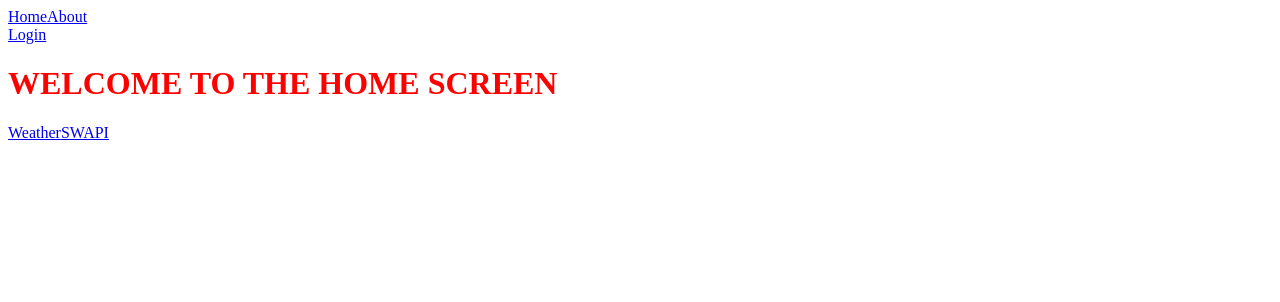
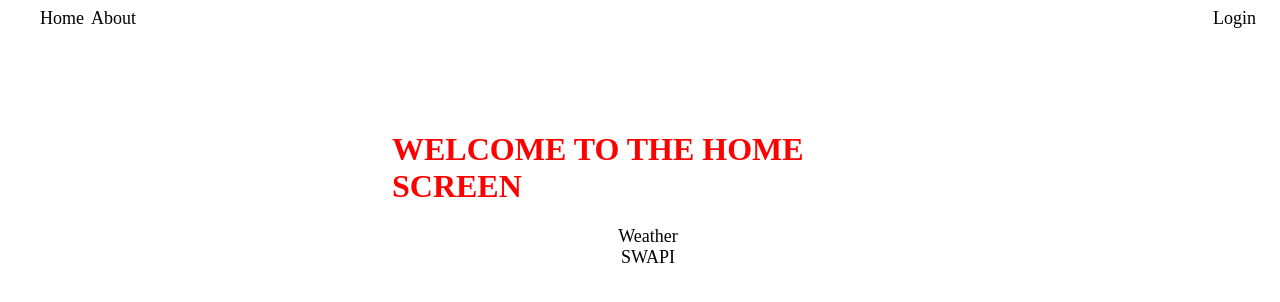
Before and after one commit to gorillian/frontend-capstone, a React (Create React App) app: page / in a window 1280 px wide. Shown: the top 302 px of the page. Built offline with nearby package versions, Linux system fonts and the light colour scheme.

Commit message:
some styles added

```diff
--- a/package.json
+++ b/package.json
@@ -10,6 +10,7 @@
     "react-dom": "^18.2.0",
     "react-router-dom": "^5.3.3",
     "react-scripts": "5.0.1",
+    "sass": "^1.54.3",
     "web-vitals": "^2.1.4"
   },
   "scripts": {
--- a/src/App.js
+++ b/src/App.js
@@ -37,6 +37,7 @@ import Home from "./components/nav/Home";
 import NotFound from "./components/pages/NotFound";
 import WeatherWidget from "./components/pages/Weather";
 import SwapiQuery from "./components/pages/SwapiQuery";
+
 function App() {
   return (
     <div className="App">
--- a/src/components/nav/Home.js
+++ b/src/components/nav/Home.js
@@ -1,16 +1,17 @@
-import { NavLink } from "react-router-dom";
+import { Link } from "react-router-dom";
 
 export default function Home() {
   return (
-    <div className="widgetWrapper">
+    <div className="widget-wrapper">
       <div>
         <h1>WELCOME TO THE HOME SCREEN</h1>
       </div>
-      <NavLink to="/weather">Weather</NavLink>
-      <NavLink to="/swapi">SWAPI</NavLink>
-      {/* <NavLink to="/widgone">First</NavLink>
-      <NavLink to="/widgtwo">Second</NavLink>
-      <NavLink to="/widgthree">Third</NavLink> */}
+      <div className="widget-grid"></div>
+      <Link to="/weather">Weather</Link>
+      <Link to="/swapi">SWAPI</Link>
+      {/* <Link to="/widgone">First</Link>
+      <Link to="/widgtwo">Second</Link>
+      <Link to="/widgthree">Third</Link> */}
     </div>
   );
 }
--- a/src/components/nav/NavBar.js
+++ b/src/components/nav/NavBar.js
@@ -2,8 +2,8 @@ import { NavLink } from "react-router-dom";
 
 export default function NavBar() {
   return (
-    <div className="navBarWrapper">
-      <div>
+    <div className="nav-bar-wrapper">
+      <div className="permanent-nav">
         <NavLink to="/">Home</NavLink>
         <NavLink to="/about">About</NavLink>
       </div>
--- a/src/components/pages/Weather.js
+++ b/src/components/pages/Weather.js
@@ -1,9 +1,10 @@
 export default function WeatherWidget(props) {
   return (
-    <div>
+    <div className="weather-widget-wrapper">
       <div>
         <h1>Hello from WeatherWidget</h1>
       </div>
+      <div className="weather-body">This is where the info will go</div>
       <div>
         <button onClick={() => props.history.push("../")}>Go Back</button>
       </div>
--- a/src/index.css
+++ /dev/null
@@ -1,3 +0,0 @@
-h1 {
-  color: red;
-}
--- a/src/index.js
+++ b/src/index.js
@@ -1,6 +1,6 @@
 import React from "react";
 import ReactDOM from "react-dom/client";
-import "./index.css";
+import "./index.scss";
 import App from "./App";
 
 const root = ReactDOM.createRoot(document.getElementById("root"));
--- /dev/null
+++ b/src/index.scss
@@ -0,0 +1,45 @@
+h1 {
+  color: red;
+}
+.App {
+  display: flex;
+  flex-direction: column;
+  justify-content: flex-start;
+  align-items: center;
+  width: 100vw;
+  height: 100vh;
+}
+a {
+  text-decoration: none;
+  color: black;
+  font-size: large;
+}
+
+.nav-bar-wrapper {
+  display: flex;
+  justify-content: space-between;
+  align-items: center;
+  width: 95vw;
+  font-size: medium;
+  color: black;
+  .permanent-nav {
+    display: flex;
+    justify-content: space-between;
+    align-items: center;
+    width: 7.5vw;
+  }
+}
+
+.widget-wrapper {
+  display: flex;
+  flex-direction: column;
+  justify-content: center;
+  align-items: center;
+  width: 40vw;
+  height: 40vh;
+  .widget-grid {
+    display: grid;
+    grid-template-columns: 1fr, 1fr, 1fr;
+    grid-template-rows: 1fr, 1fr;
+  }
+}
```
Also changed, not shown: 1 other file (tests, documents, lock files or other folders).
